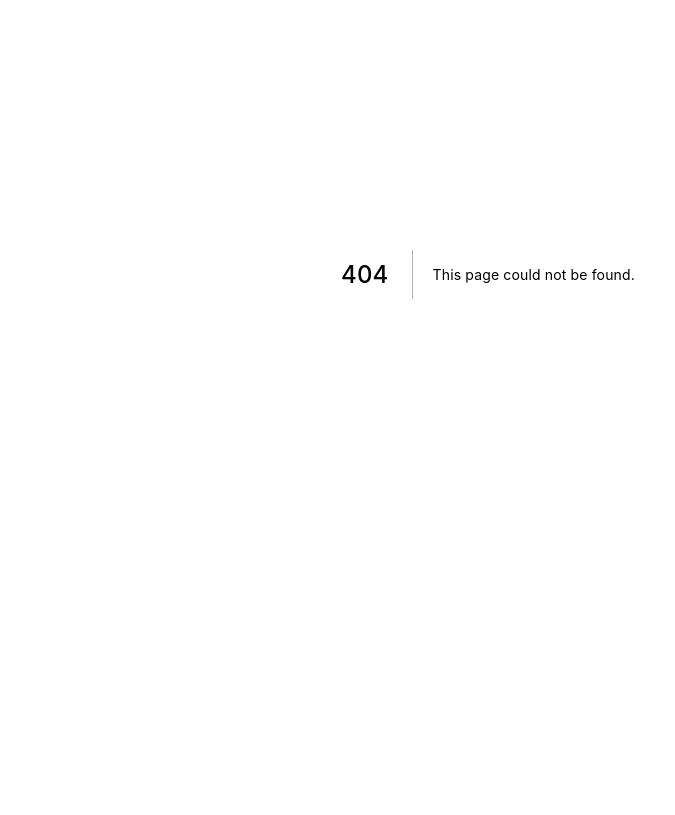
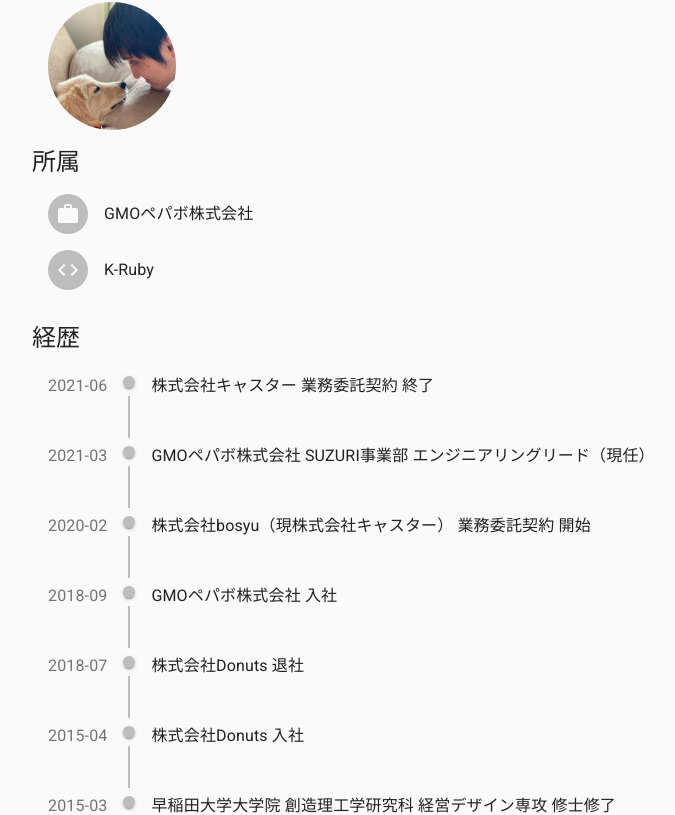
Before and after one commit to tanaken0515/tanaken0515.com, a Next.js app: page /about in a window 1280 px wide. Before the commit this address had no page. Shown: the part 126-941 px from the top of the page, without its empty margins (152-827 px from the left). Before the commit the page ends 800 px from the top, so only its background shows below. Built offline with nearby package versions, Linux system fonts and the light colour scheme.

Commit message:
About tanaken0515

```diff
--- /dev/null
+++ b/components/BelongsList.js
@@ -0,0 +1,32 @@
+import List from '@material-ui/core/List';
+import ListItem from '@material-ui/core/ListItem';
+import ListItemText from '@material-ui/core/ListItemText';
+import ListItemAvatar from '@material-ui/core/ListItemAvatar';
+import Avatar from '@material-ui/core/Avatar';
+import {
+  Code,
+  Work,
+} from '@material-ui/icons';
+
+export default function BelongsList() {
+  return (
+    <List>
+      <ListItem>
+        <ListItemAvatar>
+          <Avatar>
+            <Work />
+          </Avatar>
+        </ListItemAvatar>
+        <ListItemText primary='GMOペパボ株式会社' />
+      </ListItem>
+      <ListItem>
+        <ListItemAvatar>
+          <Avatar>
+            <Code />
+          </Avatar>
+        </ListItemAvatar>
+        <ListItemText primary='K-Ruby' />
+      </ListItem>
+    </List>
+  )
+}
--- /dev/null
+++ b/components/Profile.js
@@ -0,0 +1,18 @@
+import Avatar from '@material-ui/core/Avatar';
+import { makeStyles } from '@material-ui/core/styles';
+
+const useStyles = makeStyles((theme) => ({
+  avatar: {
+    width: theme.spacing(16),
+    height: theme.spacing(16),
+    margin: theme.spacing(2),
+  },
+}))
+
+export default function Profile() {
+  const classes = useStyles()
+
+  return (
+    <Avatar src="/images/profile.png" className={classes.avatar}/>
+  )
+}
--- /dev/null
+++ b/data/careers.yaml
@@ -0,0 +1,34 @@
+list:
+  -
+    date: 2009-03
+    content: 神奈川県立 小田原高等学校 卒業
+  -
+    date: 2009-04
+    content: 大学受験雄勝学舎 入社（塾講師アルバイト）
+  -
+    date: 2013-03
+    content: 早稲田大学 創造理工学部 経営システム工学科 学士修了
+  -
+    date: 2014-09
+    content: 大学受験雄勝学舎 退社
+  -
+    date: 2015-03
+    content: 早稲田大学大学院 創造理工学研究科 経営デザイン専攻 修士修了
+  -
+    date: 2015-04
+    content: 株式会社Donuts 入社
+  -
+    date: 2018-07
+    content: 株式会社Donuts 退社
+  -
+    date: 2018-09
+    content: GMOペパボ株式会社 入社
+  -
+    date: 2020-02
+    content: 株式会社bosyu（現株式会社キャスター） 業務委託契約 開始
+  -
+    date: 2021-03
+    content: GMOペパボ株式会社 SUZURI事業部 エンジニアリングリード（現任）
+  -
+    date: 2021-06
+    content: 株式会社キャスター 業務委託契約 終了
--- /dev/null
+++ b/lib/careers.js
@@ -0,0 +1,20 @@
+import fs from 'fs'
+import path from 'path'
+import YAML from 'yaml'
+
+const topicsFilePath = path.join(process.cwd(), 'data', 'careers.yaml')
+
+export function getSortedCareers() {
+  const file = fs.readFileSync(topicsFilePath, 'utf8')
+  const allCareers = YAML.parse(file).list
+
+  return allCareers.sort(({ date: a }, { date: b }) => {
+    if (a < b) {
+      return 1
+    } else if (a > b) {
+      return -1
+    } else {
+      return 0
+    }
+  })
+}
--- /dev/null
+++ b/pages/about.js
@@ -0,0 +1,47 @@
+import Head from 'next/head'
+import { getSortedCareers } from '../lib/careers'
+import Layout, { siteTitle } from '../components/layout'
+import BasicTimeline from '../components/BasicTimeline'
+import BelongsList from '../components/BelongsList'
+import Profile from '../components/Profile'
+import { makeStyles } from '@material-ui/core/styles'
+import Typography from '@material-ui/core/Typography'
+
+export async function getStaticProps() {
+  const careers = getSortedCareers()
+  return {
+    props: {
+      careers
+    }
+  }
+}
+
+const useStyles = makeStyles((theme) => ({
+  sectionTitle: {
+    marginTop: theme.spacing(2)
+  }
+}))
+
+export default function About({ careers }) {
+  const classes = useStyles()
+
+  return (
+    <Layout>
+      <Head>
+        <title>About - {siteTitle}</title>
+      </Head>
+      <section>
+        <Typography variant='h5' className={classes.sectionTitle}>プロフィール</Typography>
+        <Profile />
+      </section>
+      <section>
+        <Typography variant='h5' className={classes.sectionTitle}>所属</Typography>
+        <BelongsList />
+      </section>
+      <section>
+        <Typography variant='h5' className={classes.sectionTitle}>経歴</Typography>
+        <BasicTimeline items={careers}/>
+      </section>
+    </Layout>
+  )
+}
--- a/pages/index.js
+++ b/pages/index.js
@@ -33,7 +33,7 @@
   return (
     <Layout>
       <Head>
-        <title>{siteTitle}</title>
+        <title>Home - {siteTitle}</title>
       </Head>
       <section>
         <Avatar alt={name} src="/images/profile.png" className={classes.avatar} />
```
